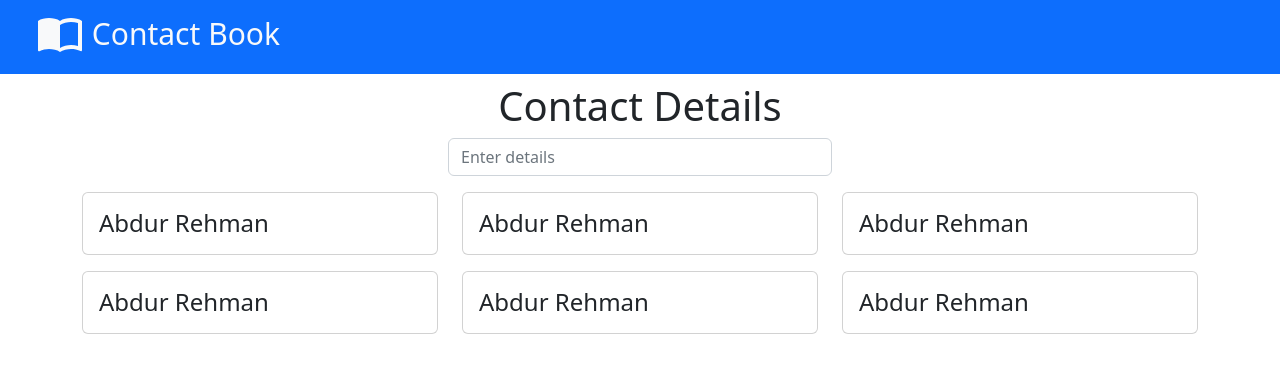
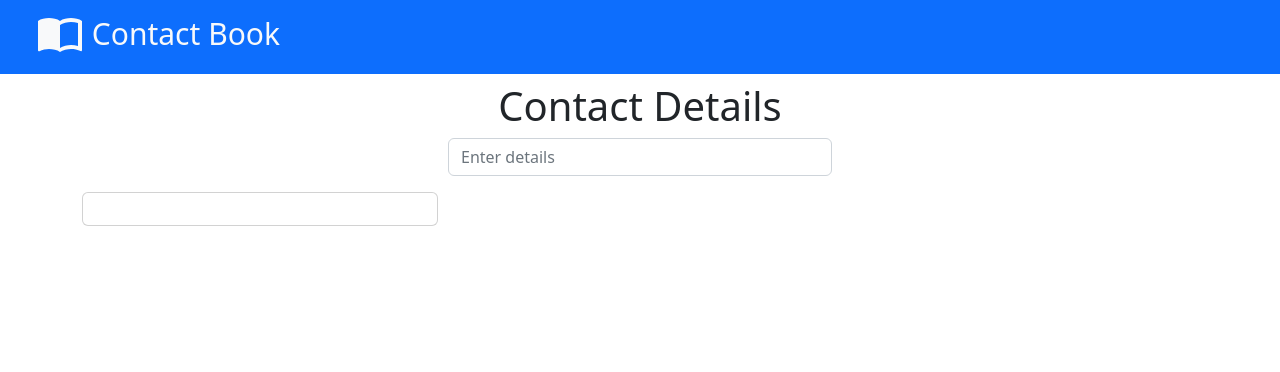
Before and after one commit to Abdurrehman2021-CS-44/contact-book, a React (Create React App) app: page / in a window 1280 px wide. Shown: the top 372 px of the page. Built offline with nearby package versions, Linux system fonts and the light colour scheme.

Commit message:
Add props to Contact Card Component

```diff
--- a/src/App.css
+++ b/src/App.css
@@ -15,4 +15,7 @@
 .card {
   text-align: left;
   transition: 0.4s;
+  position: relative;
+  overflow: hidden;
+  transition: 0.3s;
 }
--- a/src/components/ContactCard.js
+++ b/src/components/ContactCard.js
@@ -1,6 +1,6 @@
 import { useState } from "react";
 
-const ContactCard = () => {
+const ContactCard = (props) => {
     const [isMouseOver, setIsMouseOver] = useState(false);
 
     const handleMouseOver = () => {
@@ -15,14 +15,14 @@ const ContactCard = () => {
         <>
             <div className="card" onMouseOver={handleMouseOver} onMouseLeave={handleMouseLeave}>
                 <div className="card-body">
-                    <h4 className="card-title my-0">Abdur Rehman</h4>
+                    <h4 className="card-title my-0">{props.fName}</h4>
                     {
                         isMouseOver &&
                         <>
-                            <h5 className="card-title">Muhammad Faheem</h5>
-                            <h6 className="card-subtitle mb-2 text-muted">abdurrehmanbinfaheem@gmail.com</h6>
-                            <h6 className="card-subtitle mb-2 text-muted">03265841159</h6>
-                            <p className="card-text">House No 227, Street No 7, Arif Town, 21st Km Ferozepur Road, Lahore</p>
+                            <h5 className="card-title">{props.lName}</h5>
+                            <h6 className="card-subtitle mb-2 text-muted">{props.email}</h6>
+                            <h6 className="card-subtitle mb-2 text-muted">{props.phoneNum}</h6>
+                            <p className="card-text">{props.address}</p>
                         </>
                     }
                 </div>
--- a/src/components/ContactDetails.js
+++ b/src/components/ContactDetails.js
@@ -24,15 +24,31 @@ const ContactDetails = () => {
     const [details, dispatch] = useReducer(actionOnDetails, initialState);
     const [isClicked, setIsClicked] = useState(false);
 
+    const products = [];
+
     const handleChange = (event) => {
         const inputValue = event.target.value;
         const inputName = event.target.name;
         dispatch({type: "UPDATE_CONTACT", payload: inputValue, field: inputName});
-        console.log(details);
     }
 
     const handleClick = () => {
         setIsClicked(true);
+    }
+
+    const handleData = () =>{
+        const fields = Object.keys(details);
+        let isAllFilled = false;
+        for(let i = 0; i < fields.length; i++){
+            if (details[fields[i]] === ""){
+                isAllFilled = true;
+                break;
+            }
+        }
+        if (!isAllFilled){
+            products.push(details);
+        }
+        console.log(products);
     }
 
     return (
@@ -49,7 +65,7 @@ const ContactDetails = () => {
                     <div class="mb-3">
                         <textarea name="address" className="form-control" id="exampleFormControlTextarea1" rows="2" placeholder="Address" onChange={handleChange}></textarea>
                     </div>
-                    <AddCircleIcon className="text-primary" style={{fontSize: "3rem", position: "absolute", bottom: "-27px", right: "455px"}} />
+                    <AddCircleIcon onClick={handleData} className="text-primary" style={{fontSize: "3rem", position: "absolute", bottom: "-27px", right: "455px"}} />
                 </>
                 :
                 <input type="text" className="form-control" placeholder="Enter details" onClick={handleClick} />
@@ -57,22 +73,7 @@ const ContactDetails = () => {
             </div>
             <div className="container">
                 <div className="row mb-5">
-                    <div className="col-4 mt-3">
-                        <ContactCard />
-                    </div>
-                    <div className="col-4 mt-3">
-                        <ContactCard />
-                    </div>
-                    <div className="col-4 mt-3">
-                        <ContactCard />
-                    </div>
-                    <div className="col-4 mt-3">
-                        <ContactCard />
-                    </div>
-                    <div className="col-4 mt-3">
-                        <ContactCard />
-                    </div>
-                    <div className="col-4 mt-3">
+                    <div className="col-lg-4 mt-3">
                         <ContactCard />
                     </div>
                 </div>
```
